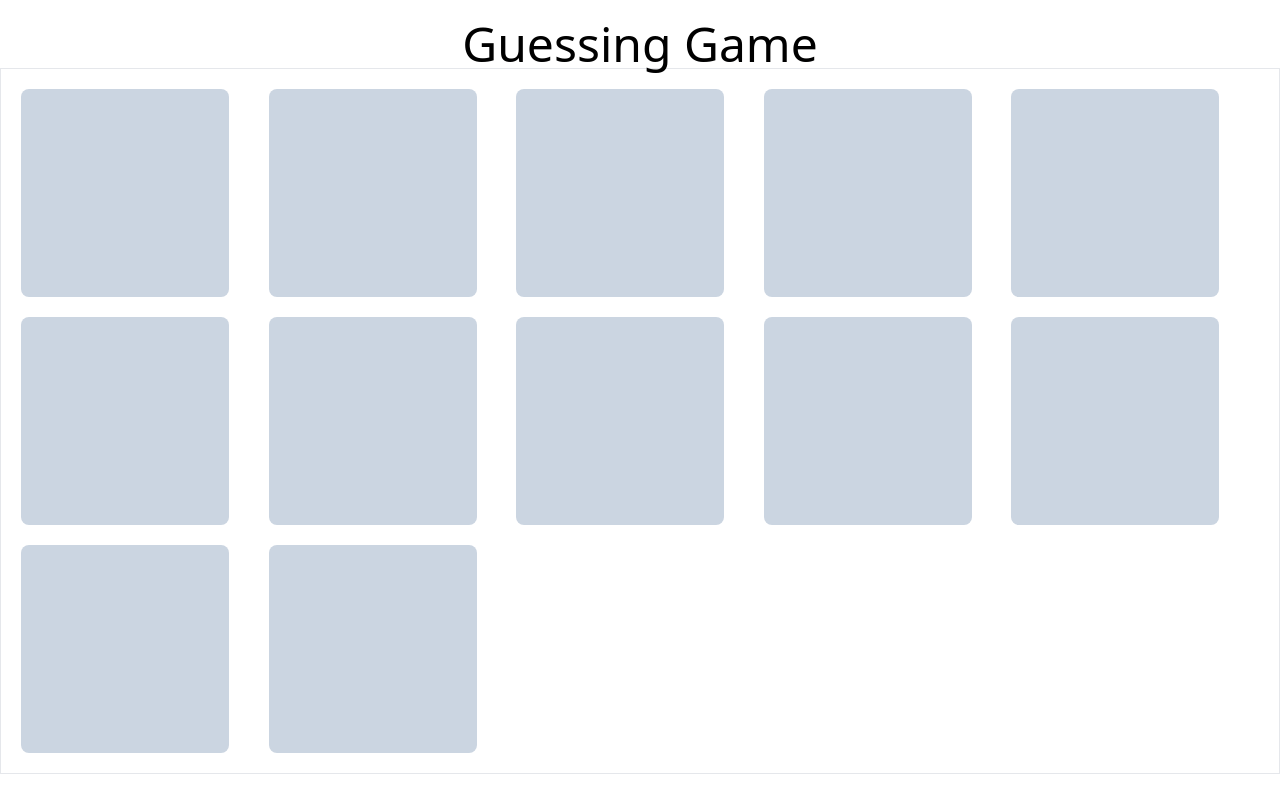
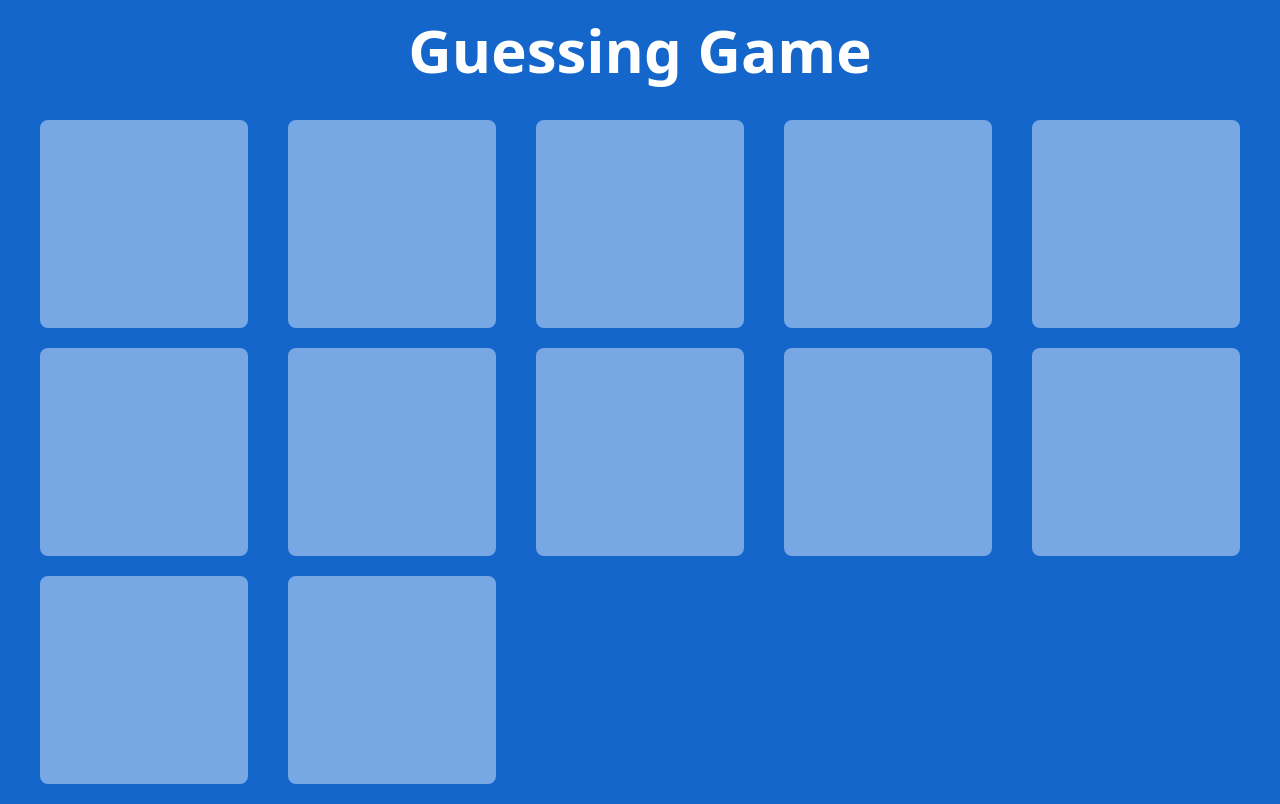
Before and after one commit to conormacd8/guessing-game, a website: page index.html in a window 1280 px wide. Drawn offline with Linux system fonts and the light colour scheme.

Commit message:
Color scheme changes and card alignment fixed

```diff
--- a/index.html
+++ b/index.html
@@ -7,9 +7,11 @@
     <link rel="stylesheet" href="./tailwind/output.css" />
     <title>Guessing Game</title>
   </head>
-  <body>
-    <h1 class="text-5xl text-center mt-5">Guessing Game</h1>
-    <div class="container w-full border mx-auto">
+  <body class="bg-[#1466cb]">
+    <h1 class="text-6xl text-center font-bold my-5 text-white">
+      Guessing Game
+    </h1>
+    <div class="container w-full mx-auto">
       <div class="grid grid-cols-cards p-5 gap-y-5" id="card-container">
         <div data-card="one" class="card">
           <img
--- a/styles.css
+++ b/styles.css
@@ -3,5 +3,5 @@
 @tailwind utilities;
 
 .card{
-  @apply flex justify-center items-center w-52 h-52 bg-slate-300 rounded-lg cursor-pointer
+  @apply flex justify-center items-center w-52 h-52 bg-[#77a8e3] rounded-lg cursor-pointer mx-auto overflow-hidden
 }
```
Also changed, not shown: tailwind/output.css.
